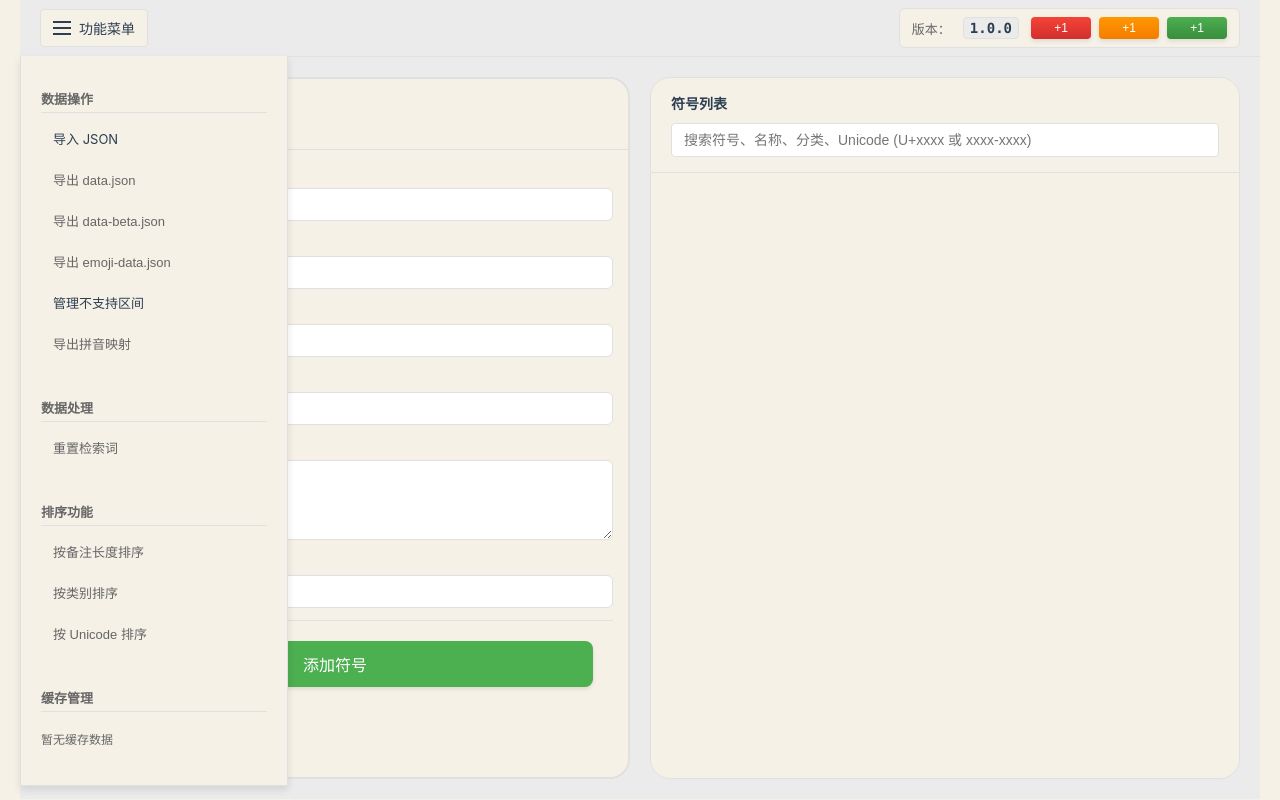
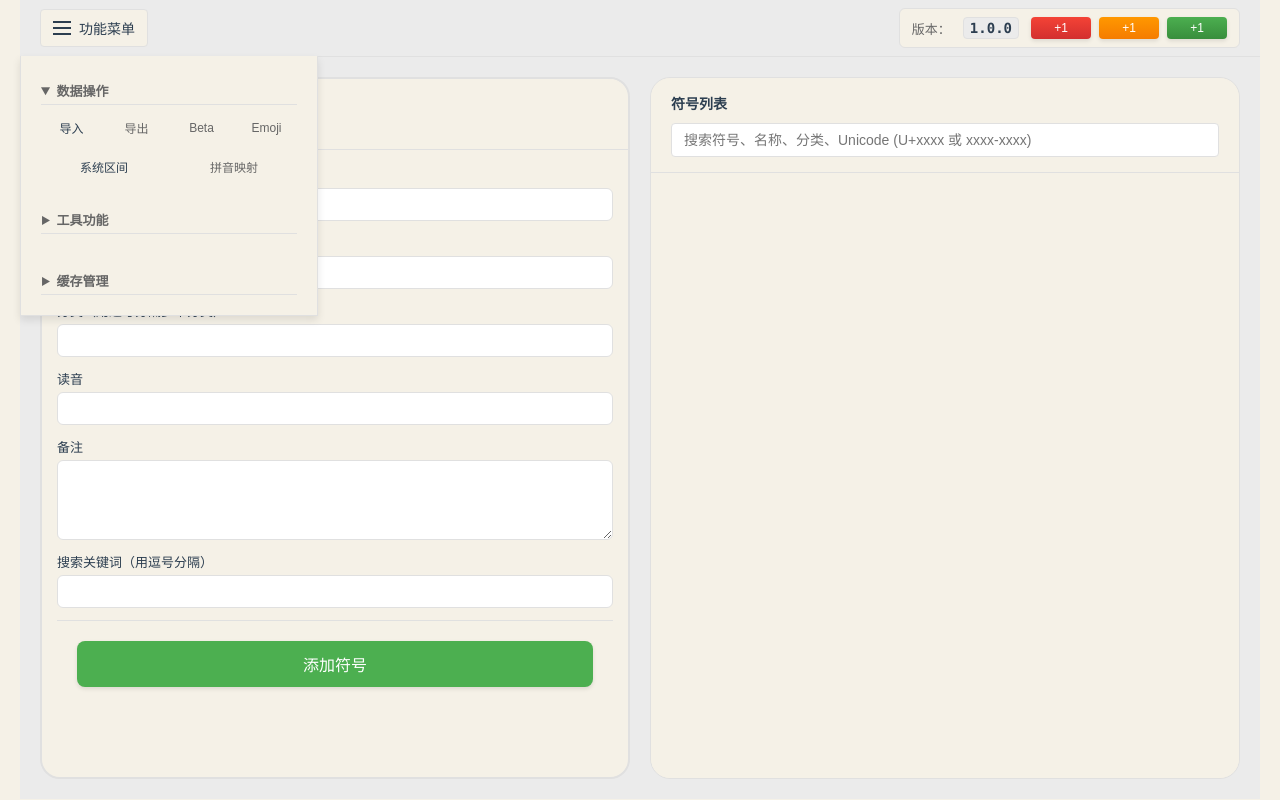
Before and after one commit to nowscott/JSDBManager, a React (Create React App) app: page / in a window 1280 px wide. Both pictures are taken after a click on the button "功能菜单". Built offline with nearby package versions, Linux system fonts and the light colour scheme.

Commit message:
feat(navbar): 添加折叠菜单和紧凑布局功能
- 为导航菜单添加可折叠的区块功能，提升空间利用率
- 实现紧凑布局样式，优化按钮排列和显示
- 增加缓存信息的统计展示样式
- 调整菜单宽度和内边距，添加滚动支持

```diff
--- a/src/components/NavBar.js
+++ b/src/components/NavBar.js
@@ -14,8 +14,20 @@ const NavBar = ({
 }) => {
   const [isMenuOpen, setIsMenuOpen] = useState(false);
   const [cacheInfo, setCacheInfo] = useState(null);
+  const [expandedSections, setExpandedSections] = useState({
+    dataOps: true,
+    tools: false,
+    cache: false
+  });
   const menuRef = useRef(null);
   const buttonRef = useRef(null);
+
+  const toggleSection = (section) => {
+    setExpandedSections(prev => ({
+      ...prev,
+      [section]: !prev[section]
+    }));
+  };
 
   // 获取缓存信息
   useEffect(() => {
@@ -104,8 +116,13 @@ const NavBar = ({
       </div>
 
       <div ref={menuRef} className={`nav-menu ${isMenuOpen ? 'open' : ''}`}>
+        {/* 数据操作 - 默认展开 */}
         <div className="menu-section">
-          <h3>数据操作</h3>
+          <h3 className="section-header" onClick={() => toggleSection('dataOps')}>
+            <span className={`expand-icon ${expandedSections.dataOps ? 'expanded' : ''}`}>▶</span>
+            数据操作
+          </h3>
+          {expandedSections.dataOps && (
             <div className="menu-group">
               <input
                 type="file"
@@ -114,112 +131,135 @@ const NavBar = ({
                 style={{ display: 'none' }}
                 id="file-input"
               />
-            <label htmlFor="file-input" className="menu-button">导入 JSON</label>
+              <div className="button-row">
+                <label htmlFor="file-input" className="menu-button compact">导入</label>
                 <button
                    onClick={() => {
                      onExportJson('data');
                      setIsMenuOpen(false);
                    }}
-               className="menu-button"
+                   className="menu-button compact"
                    disabled={!data?.symbols?.length}
-             >导出 data.json</button>
+                   title="导出 data.json"
+                 >导出</button>
                  <button
                    onClick={() => {
                      onExportJson('data-beta');
                      setIsMenuOpen(false);
                    }}
-               className="menu-button"
+                   className="menu-button compact"
                    disabled={!data?.symbols?.length}
-             >导出 data-beta.json</button>
+                   title="导出 data-beta.json"
+                 >Beta</button>
                  <button
                    onClick={() => {
                      onExportJson('emoji');
                      setIsMenuOpen(false);
                    }}
-               className="menu-button"
+                   className="menu-button compact"
                    disabled={!data?.symbols?.length}
-             >导出 emoji-data.json</button>
+                   title="导出 emoji-data.json"
+                 >Emoji</button>
+              </div>
+              <div className="button-row">
                 <button
                   onClick={() => {
                     onOpenRangeManager();
                     setIsMenuOpen(false);
                   }}
-              className="menu-button"
-            >管理不支持区间</button>
+                  className="menu-button compact"
+                >系统区间</button>
                 <button
                   onClick={() => {
                     onExportPinyinMap();
                     setIsMenuOpen(false);
                   }}
-              className="menu-button"
+                  className="menu-button compact"
                   disabled={!data?.symbols?.length}
-            >导出拼音映射</button>
+                >拼音映射</button>
               </div>
             </div>
+          )}
+        </div>
 
+        {/* 工具功能 - 默认折叠 */}
         <div className="menu-section">
-          <h3>数据处理</h3>
+          <h3 className="section-header" onClick={() => toggleSection('tools')}>
+            <span className={`expand-icon ${expandedSections.tools ? 'expanded' : ''}`}>▶</span>
+            工具功能
+          </h3>
+          {expandedSections.tools && (
             <div className="menu-group">
+              <div className="button-row">
                 <button
                   onClick={() => {
                     onResetSearchTerms();
                     setIsMenuOpen(false);
                   }}
-              className="menu-button"
+                  className="menu-button compact"
                   disabled={!data?.symbols?.length}
                 >重置检索词</button>
               </div>
-        </div>
-
-        <div className="menu-section">
-          <h3>排序功能</h3>
-          <div className="menu-group">
+              <div className="button-row">
                 <button
                   onClick={() => {
                     onSort('notes');
                     setIsMenuOpen(false);
                   }}
-              className="menu-button"
+                  className="menu-button compact"
                   disabled={!data?.symbols?.length}
-            >按备注长度排序</button>
+                  title="按备注长度排序"
+                >备注排序</button>
                 <button
                   onClick={() => {
                     onSort('category');
                     setIsMenuOpen(false);
                   }}
-              className="menu-button"
+                  className="menu-button compact"
                   disabled={!data?.symbols?.length}
-            >按类别排序</button>
+                  title="按类别排序"
+                >类别排序</button>
                 <button
                   onClick={() => {
                     onSort('unicode');
                     setIsMenuOpen(false);
                   }}
-              className="menu-button"
+                  className="menu-button compact"
                   disabled={!data?.symbols?.length}
-            >按 Unicode 排序</button>
+                  title="按 Unicode 排序"
+                >Unicode排序</button>
               </div>
             </div>
+          )}
+        </div>
 
+        {/* 缓存管理 - 默认折叠 */}
         <div className="menu-section">
-          <h3>缓存管理</h3>
+          <h3 className="section-header" onClick={() => toggleSection('cache')}>
+            <span className={`expand-icon ${expandedSections.cache ? 'expanded' : ''}`}>▶</span>
+            缓存管理
+          </h3>
+          {expandedSections.cache && (
             <div className="menu-group">
               {cacheInfo ? (
-              <div className="cache-info">
-                <div className="cache-detail">符号数量: {cacheInfo.symbolCount}</div>
-                <div className="cache-detail">缓存大小: {formatFileSize(cacheInfo.size)}</div>
-                <div className="cache-detail">更新时间: {formatTime(cacheInfo.timestamp)}</div>
+                <div className="cache-info compact">
+                  <div className="cache-stats">
+                    <span className="cache-stat">符号: {cacheInfo.symbolCount}</span>
+                    <span className="cache-stat">大小: {formatFileSize(cacheInfo.size)}</span>
+                  </div>
+                  <div className="cache-time">{formatTime(cacheInfo.timestamp)}</div>
                   <button
                     onClick={handleClearCache}
-                  className="menu-button cache-clear"
+                    className="menu-button cache-clear compact"
                   >清理缓存</button>
                 </div>
               ) : (
-              <div className="cache-info">
+                <div className="cache-info compact">
                   <div className="cache-detail">暂无缓存数据</div>
                 </div>
               )}
             </div>
+          )}
         </div>
       </div>
     </nav>
--- a/src/styles/navbar.css
+++ b/src/styles/navbar.css
@@ -55,13 +55,15 @@
   position: absolute;
   top: 100%;
   left: 0;
-  width: 250px;
+  width: 280px;
   background: var(--bg-primary);
   border: 1px solid var(--border-color);
   border-top: none;
   box-shadow: 0 4px 8px var(--shadow-color);
   display: none;
   padding: 8px;
+  max-height: 70vh;
+  overflow-y: auto;
 }
 
 .nav-menu.open {
@@ -69,7 +71,15 @@
 }
 
 .menu-section {
-  padding: 12px;
+  padding: 8px 12px;
+}
+
+.menu-section:first-child {
+  padding-top: 4px;
+}
+
+.menu-section:last-child {
+  padding-bottom: 4px;
 }
 
 .menu-section h3 {
@@ -116,9 +126,82 @@
   background: var(--primary-color-hover);
 }
 
+/* 折叠功能样式 */
+.section-header {
+  cursor: pointer;
+  user-select: none;
+  display: flex;
+  align-items: center;
+  gap: 6px;
+  transition: color 0.2s;
+}
+
+.section-header:hover {
+  color: var(--primary-color);
+}
+
+.expand-icon {
+  font-size: 10px;
+  transition: transform 0.2s;
+  color: var(--text-secondary);
+}
+
+.expand-icon.expanded {
+  transform: rotate(90deg);
+}
+
+/* 紧凑布局样式 */
+.button-row {
+  display: flex;
+  gap: 4px;
+  margin-bottom: 4px;
+}
+
+.button-row:last-child {
+  margin-bottom: 0;
+}
+
+.menu-button.compact {
+  flex: 1;
+  padding: 6px 8px;
+  font-size: 12px;
+  text-align: center;
+  min-width: 0;
+  white-space: nowrap;
+  overflow: hidden;
+  text-overflow: ellipsis;
+}
+
 /* 缓存管理样式 */
 .cache-info {
   padding: 8px 0;
+}
+
+.cache-info.compact {
+  padding: 4px 0;
+}
+
+.cache-stats {
+  display: flex;
+  gap: 8px;
+  margin-bottom: 4px;
+}
+
+.cache-stat {
+  font-size: 11px;
+  color: var(--text-secondary);
+  background: var(--bg-secondary);
+  padding: 2px 6px;
+  border-radius: 3px;
+  flex: 1;
+  text-align: center;
+}
+
+.cache-time {
+  font-size: 10px;
+  color: var(--text-secondary);
+  margin-bottom: 6px;
+  text-align: center;
 }
 
 .cache-detail {
@@ -126,6 +209,7 @@
   color: var(--text-secondary);
   margin-bottom: 4px;
   padding: 2px 0;
+  text-align: center;
 }
 
 .cache-detail:last-of-type {
@@ -137,6 +221,12 @@
   color: white;
   font-size: 12px;
   padding: 6px 12px;
+  width: 100%;
+}
+
+.menu-button.cache-clear.compact {
+  padding: 4px 8px;
+  font-size: 11px;
 }
 
 .menu-button.cache-clear:hover {
```
Lines whose indentation alone changed are shown as unchanged.
